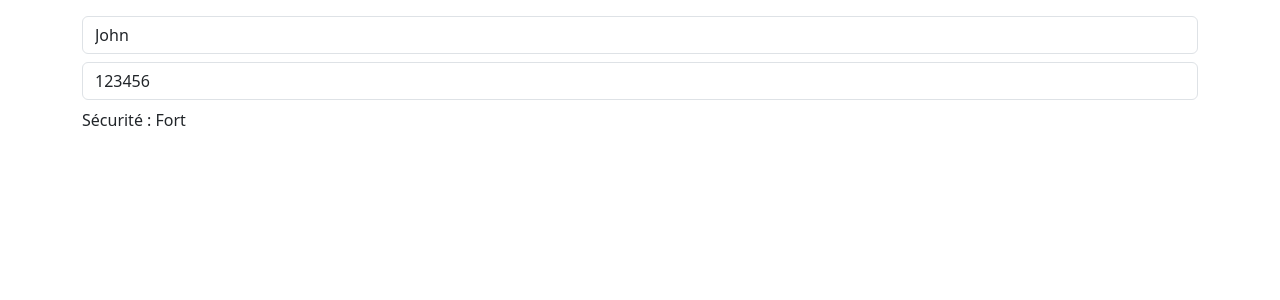
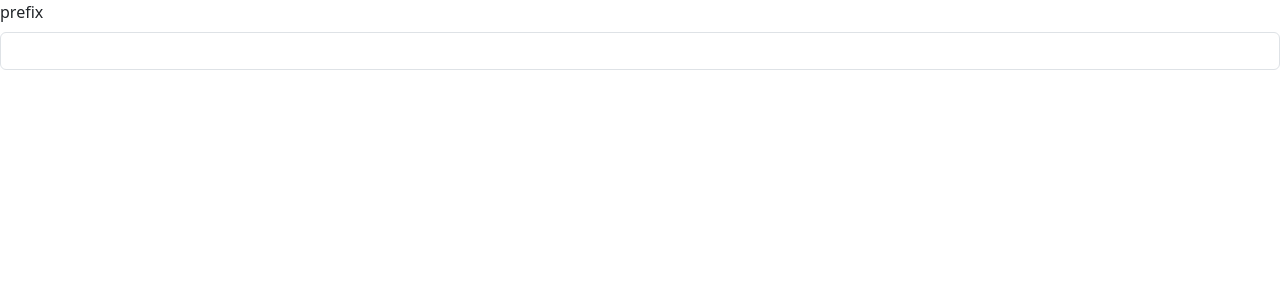
Before and after one commit to newennT/react-grafikart, a React (Vite) app: page / in a window 1280 px wide. Shown: the top 300 px of the page. Built offline with nearby package versions, Linux system fonts and the light colour scheme.

Commit message:
HookUseRef

```diff
--- a/src/App.jsx
+++ b/src/App.jsx
@@ -1,9 +1,9 @@
-import HookUseMemo from "./partie-deux/HookUseMemo"
+import HookUseRef from "./partie-deux/HookUseRef"
 
 
 function App() {
   return <>
-    <HookUseMemo />
+    <HookUseRef />
   </>
 }
 
--- /dev/null
+++ b/src/partie-deux/HookUseRef/Input.jsx
@@ -0,0 +1,27 @@
+/**
+ *
+ * @param {string} placeholder
+ * @param {string} value
+ * @param {(s: string) => void} onChange
+ * @returns
+ */
+
+import { useId, forwardRef } from "react"
+
+export const Input = forwardRef(function Input ({placeholder, value, onChange, label}, ref) {
+    const id = useId()
+    console.log(ref)
+    return <div>
+        <label className="form-label" htmlFor={id}>{label}</label>
+        <input
+            id={id}
+            type="text"
+            className="form-control"
+            value={value}
+            placeholder={placeholder}
+            onChange={(e) => onChange(e.target.value)}
+        />
+    </div>
+})
+
+Input.displayName = 'Input'
--- /dev/null
+++ b/src/partie-deux/HookUseRef/index.jsx
@@ -0,0 +1,16 @@
+import {useRef } from "react";
+import { Input } from "./Input";
+
+function HookUseRef () {
+
+    const ref = useRef();
+    console.log('App', ref);
+
+
+    return <div>
+        <Input label="prefix" ref={ref} />
+    </div>
+
+}
+
+export default HookUseRef
```
